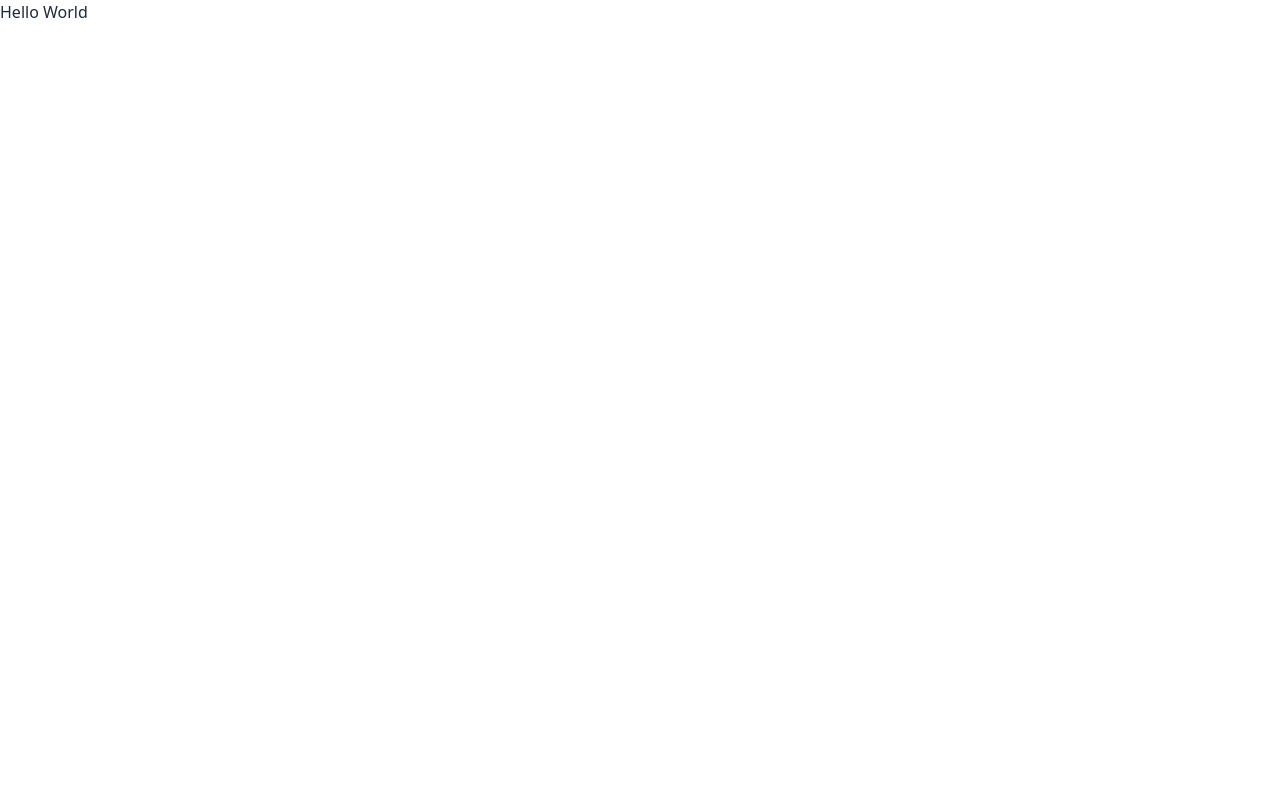
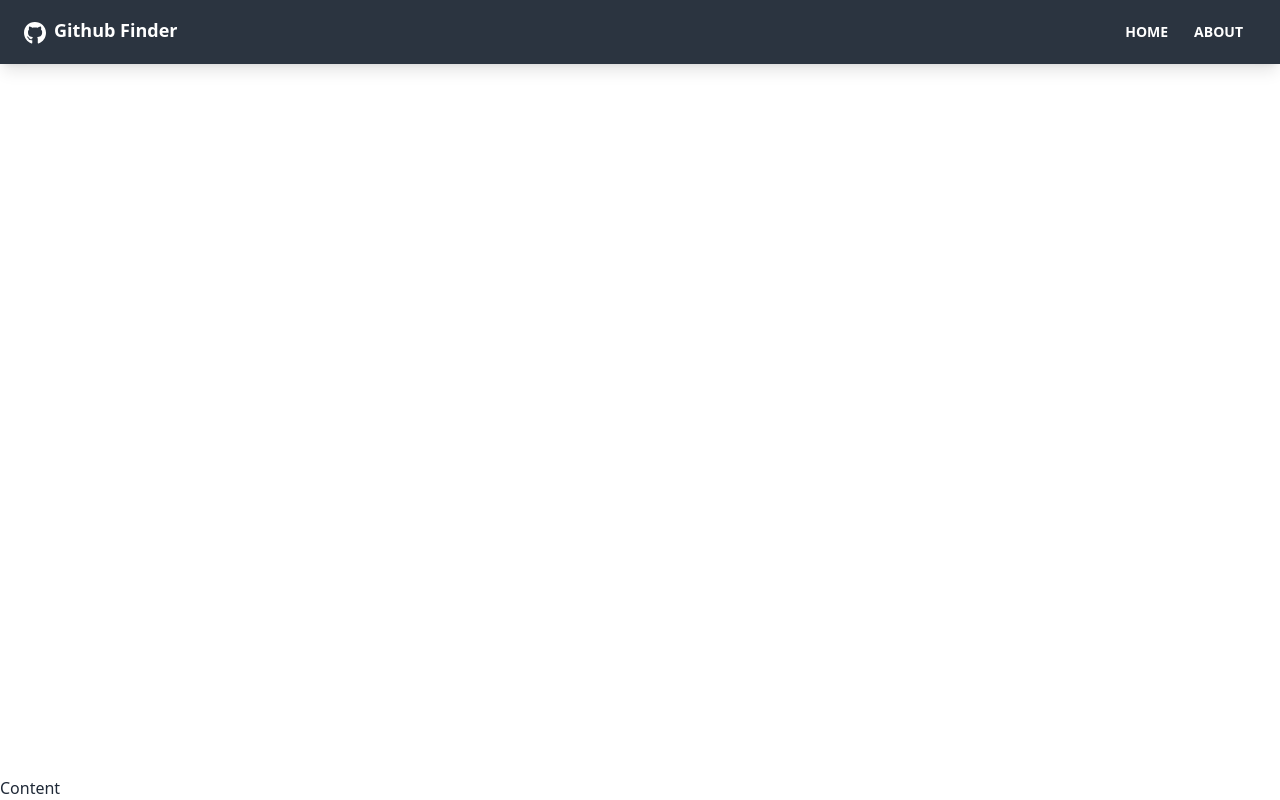
Before and after one commit to Mr-Olivier/github-finder, a React (Create React App) app: page / in a window 1280 px wide. Built offline with nearby package versions, Linux system fonts and the light colour scheme.

Commit message:
feat: NavBar component

```diff
--- a/package.json
+++ b/package.json
@@ -11,6 +11,8 @@
     "daisyui": "^4.12.14",
     "react": "^18.3.1",
     "react-dom": "^18.3.1",
+    "react-icons": "^5.3.0",
+    "react-router-dom": "^6.28.0",
     "react-scripts": "5.0.1",
     "web-vitals": "^2.1.4"
   },
--- a/src/App.js
+++ b/src/App.js
@@ -1,8 +1,15 @@
+import { BrowserRouter as Router } from "react-router-dom";
+import Navbar from "./components/layout/Navbar";
+
 function App() {
   return (
-    <div>
-      <h1>Hello World</h1>
-    </div>
+    <Router>
+      <div className="flex flex-col justify-between h-screen">
+        <Navbar />
+
+        <main>Content</main>
+      </div>
+    </Router>
   );
 }
 
--- /dev/null
+++ b/src/components/layout/Navbar.jsx
@@ -0,0 +1,45 @@
+import { FaGithub } from "react-icons/fa";
+import { Link } from "react-router-dom";
+import PropTypes from "prop-types";
+
+function NavBar({ title }) {
+  return (
+    <nav className="navbar mb-12 shadow-lg bg-neutral text-neutral-content">
+      <div className="container mx-auto">
+        <div className="flex-none px-2 mx-2">
+          <FaGithub className="inline pr-2 text-3xl text-white" />
+          <Link to="/" className="text-lg font-bold text-white">
+            {title}
+          </Link>
+        </div>
+
+        <div className="flex-1 px-2 mx-2">
+          <div className="flex justify-end">
+            <Link
+              to="/"
+              className="btn btn-ghost btn-sm rounded-btn text-white"
+            >
+              HOME
+            </Link>
+            <Link
+              to="/about"
+              className="btn btn-ghost btn-sm rounded-btn text-white"
+            >
+              ABOUT
+            </Link>
+          </div>
+        </div>
+      </div>
+    </nav>
+  );
+}
+
+NavBar.defaultProps = {
+  title: "Github Finder",
+};
+
+NavBar.propTypes = {
+  title: PropTypes.string,
+};
+
+export default NavBar;
```
Also changed, not shown: 1 other file (tests, documents, lock files or other folders).
